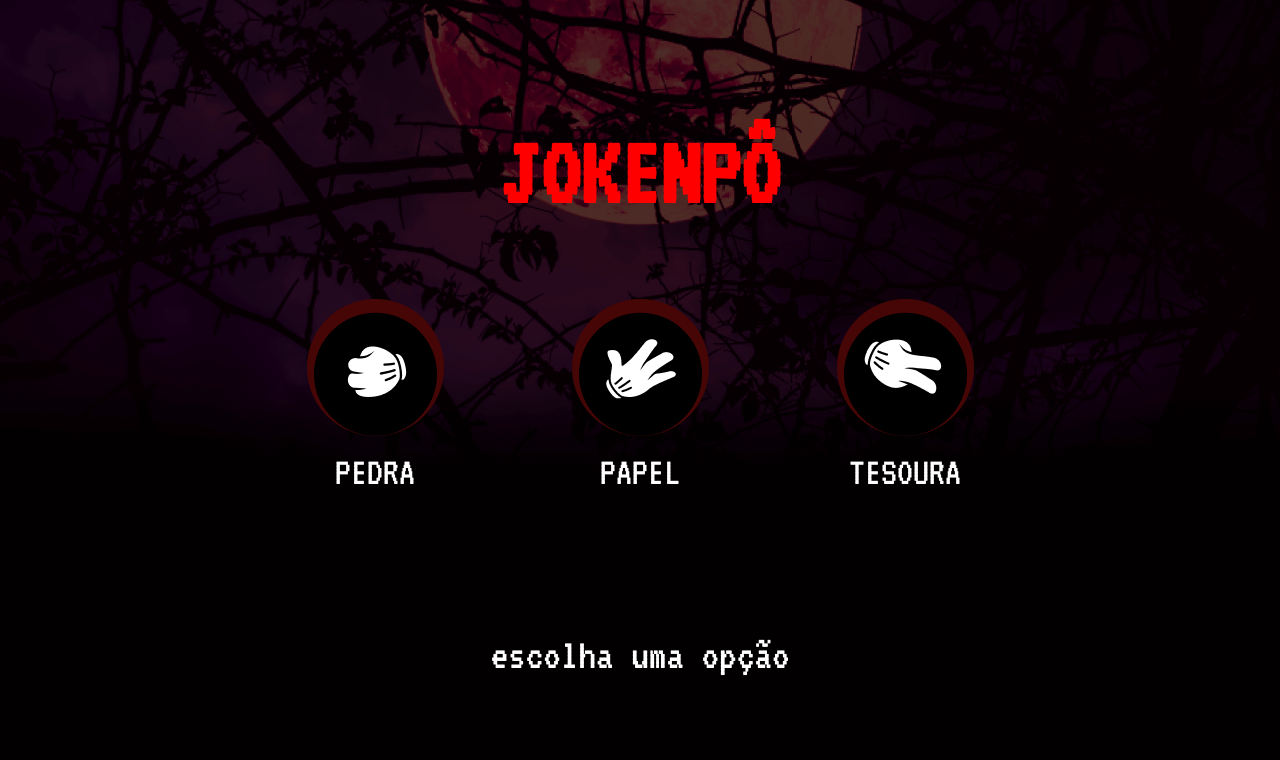
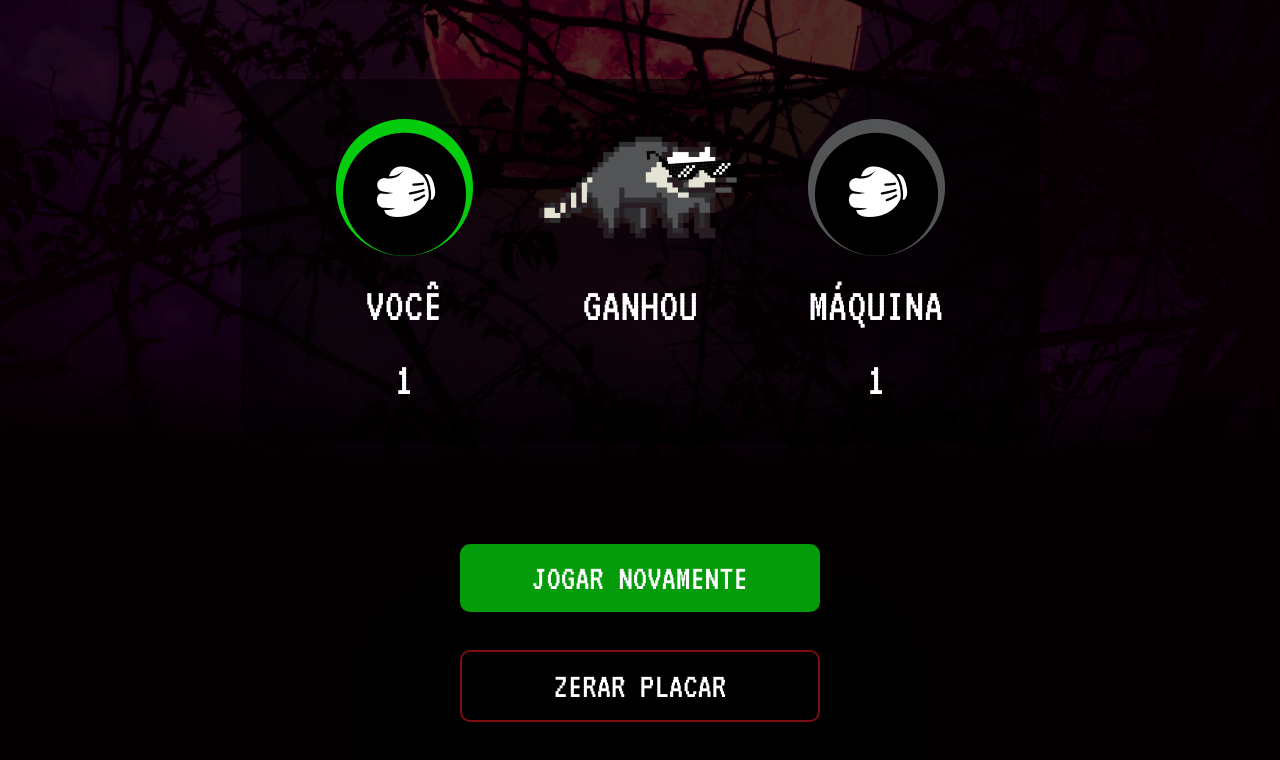
Before and after one commit to Vitormorais23/jokenpo-game, a plain HTML site: page index.html in a window 1280 px wide. Both pictures are taken after a click on the button "PEDRA". Drawn offline with Linux system fonts and the light colour scheme.

Commit message:
Alternando layouts e imagens do jogador

```diff
--- a/index.html
+++ b/index.html
@@ -35,7 +35,7 @@
             <div class="score-card">
                 <div class="score-card__item">
                     <!-- Jogador -->
-                    <img src="/assets/papel-green.png" alt="ícone da jogada do jogador">
+                    <img id="jogada-jogador-img" src="/assets/papel-green.png" alt="ícone da jogada do jogador">
                     <p class="score-card__text">VOCÊ</p>
                     <p class="score-card__text">1</p>
                 </div>
@@ -45,7 +45,7 @@
                 </div>
                 <div class="score-card__item">
                     <!-- Maquina -->
-                    <img src="/assets/pedra-gray.png" alt="ícone da jogada da máquina">
+                    <img id="jogada-maquina-img" src="/assets/pedra-gray.png" alt="ícone da jogada da máquina">
                     <p class="score-card__text">MÁQUINA</p>
                     <p class="score-card__text">1</p>
                 </div>
--- a/scripts/index.js
+++ b/scripts/index.js
@@ -27,6 +27,40 @@ function jogar(jogada) {
     } else if (resultado === RESULTADO.PERDEU) {
         console.log('Perdeu')
     }
+
+    exibirJogadaJogador(jogada, resultado)
+
+    alternarLayouts()
+}
+
+function exibirJogadaJogador(jogada, resultado) {
+    // Recuperar elemento img do HTML
+    let img = document.getElementById('jogada-jogador-img')
+
+    let color = 'gray'
+
+    switch (resultado) {
+        case RESULTADO.GANHOU:
+            color = 'green'
+            break
+        case RESULTADO.PERDEU:
+            color = 'red'
+            break
+        default:
+            color = 'gray'
+            break
+    }
+
+    img.src = `/assets/${jogada}-${color}.png`
+}
+
+function alternarLayouts() {
+    let home = document.getElementsByClassName('home')[0]
+    let score = document.getElementsByClassName('score')[0]
+
+    // toggle é como se fosse uma tomada ele liga e desliga a chamada, que nesse caso é o hidden
+    home.classList.toggle('hidden')
+    score.classList.toggle('hidden')
 }
 
 function obterResultado(jogada, jogadaMaquina) {
@@ -77,8 +111,12 @@ function getRandom(min, max) {
 
 function jogarNovamente() {
     console.log("jogar novamente")
+
+    alternarLayouts()
 }
 
 function zerarPlacar() {
     console.log("zerar placar")
+
+    alternarLayouts()
 }
```
